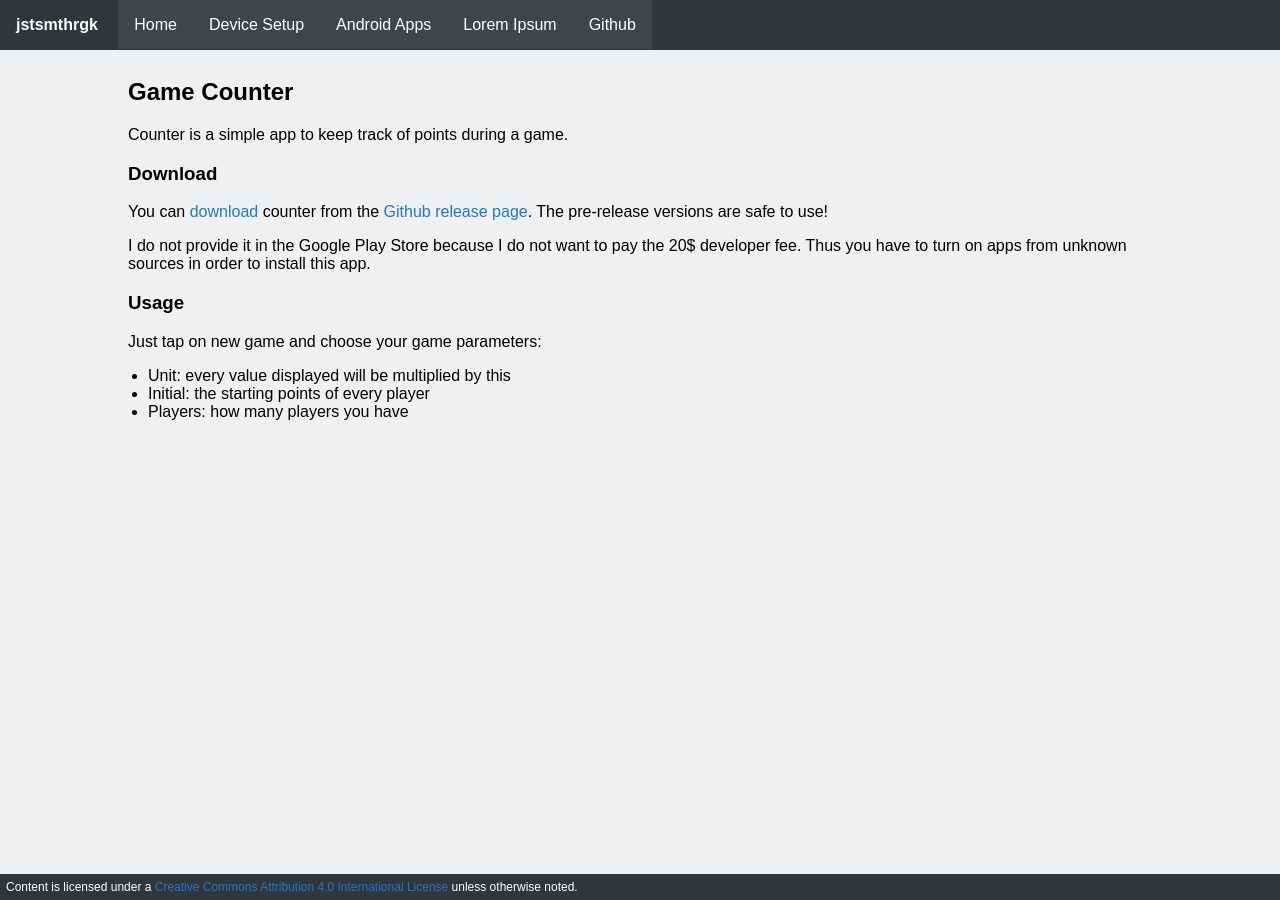
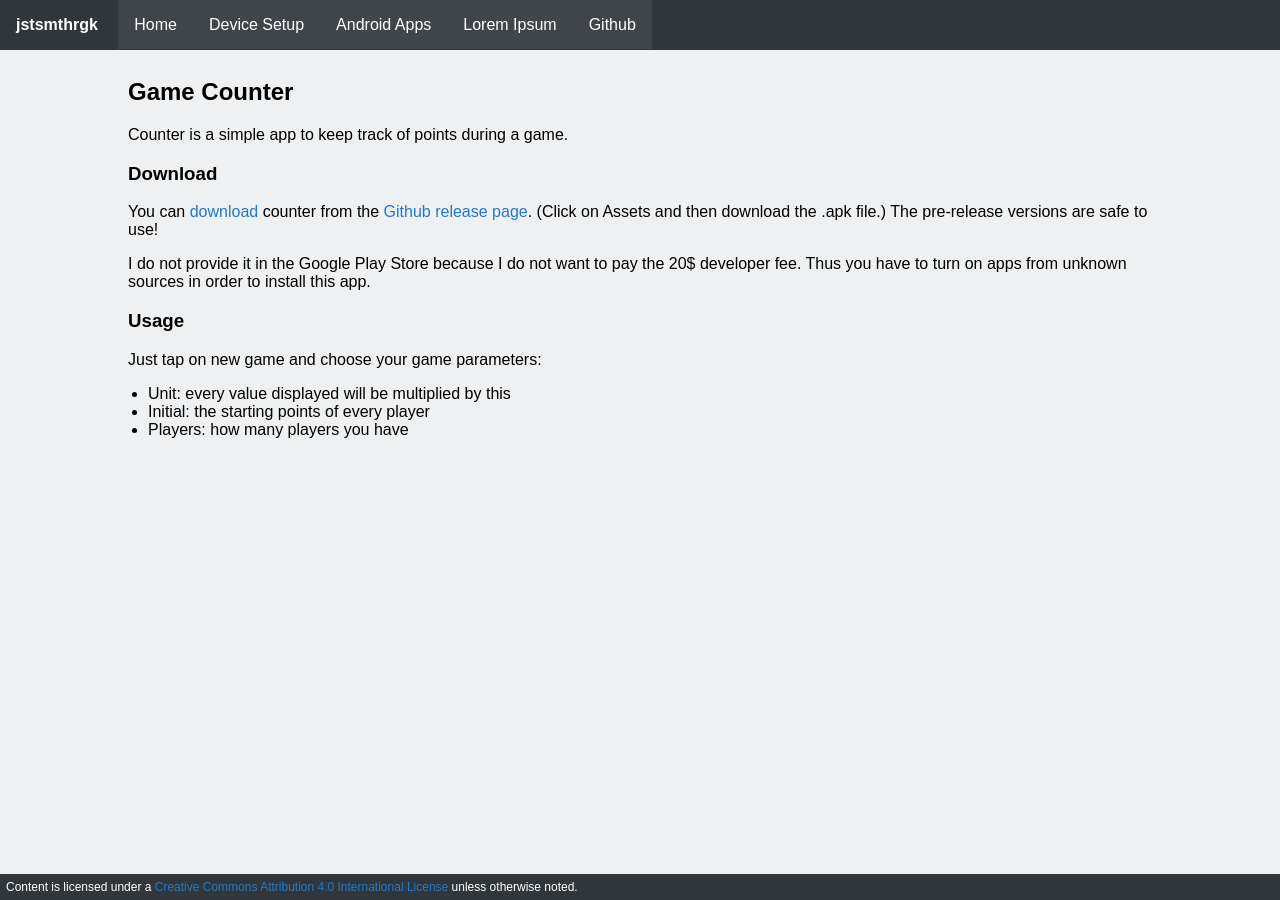
Before and after one commit to jstsmthrgk/jstsmthrgk.github.io, a Jekyll site: the page built from androidapps/counter.md, in a window 1280 px wide. Built offline with Jekyll 4.4.1, drawn with Linux system fonts in a browser that asks for light colours.

Commit message:
added information for noobs

```diff
--- a/androidapps/counter.md
+++ b/androidapps/counter.md
@@ -7,7 +7,7 @@ Counter is a simple app to keep track of points during a game.
 
 ### Download
 
-You can [download](https://github.com/jstsmthrgk/counter/releases) counter from the [Github release page](https://github.com/jstsmthrgk/counter/releases). The pre-release versions are safe to use!
+You can [download](https://github.com/jstsmthrgk/counter/releases) counter from the [Github release page](https://github.com/jstsmthrgk/counter/releases). (Click on Assets and then download the .apk file.) The pre-release versions are safe to use!
 
 I do not provide it in the Google Play Store because I do not want to pay the 20$ developer fee. Thus you have to turn on apps from unknown sources in order to install this app.
 
```
